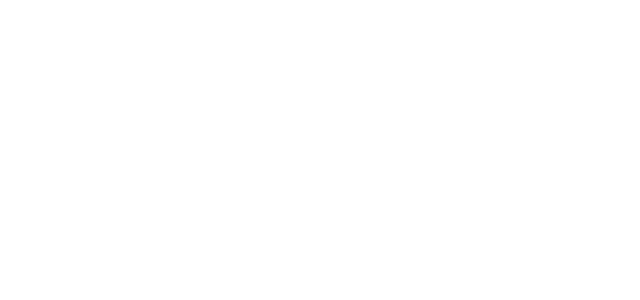
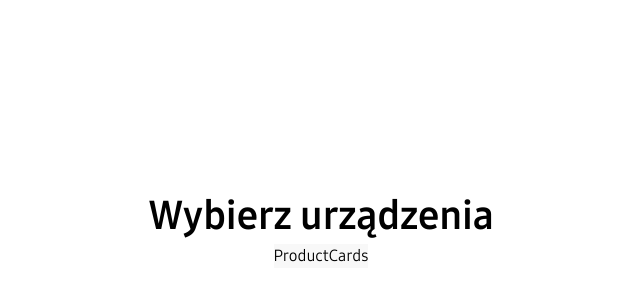
Before and after one commit to Dawken/ProductsFiltering, a React (Create React App) app: page /washing-machines in a window 1280 px wide. Before the commit this address had no page. Shown: the part 172-472 px from the top of the page, without its empty margins (319-959 px from the left). Built offline with nearby package versions, Linux system fonts and the light colour scheme.

Commit message:
refactor: change route and components name from products to washingMachines

```diff
--- a/src/App.tsx
+++ b/src/App.tsx
@@ -1,12 +1,12 @@
 import React from 'react'
 import { BrowserRouter, Routes, Route } from 'react-router-dom'
-import Products from './app/routes/products/products'
+import WashingMachines from './app/routes/washingMachines/washingMachines'
 
 const App = () => {
     return (
         <BrowserRouter>
             <Routes>
-                <Route path='/products' element={<Products />} />
+                <Route path='/washing-machines' element={<WashingMachines />} />
             </Routes>
         </BrowserRouter>
     )
--- a/src/app/routes/products/products.tsx
+++ /dev/null
@@ -1,13 +0,0 @@
-import React from 'react'
-
-const Products = () => {
-    return (
-        <div className='w-full h-full flex justify-center items-center text-sm font-medium text-black font-samsungOne'>
-            <h1 className='font-bold text-[40px] leading-[56px]'>
-                Wybierz urządzenia
-            </h1>
-            <div className='bg-[#F8F8F8]'></div>
-        </div>
-    )
-}
-export default Products
--- /dev/null
+++ b/src/app/routes/washingMachines/washingMachines.tsx
@@ -0,0 +1,17 @@
+import React from 'react'
+import WashingMachinesCards from '../../../features/washingMachines/components/washingMachinesCards/washingMachineCards'
+import { washingMachines } from '../../../features/washingMachines/washingMachinesData'
+
+const WashingMachines = () => {
+    return (
+        <div className='w-full h-full flex flex-col justify-center items-center text-black font-samsungOne'>
+            <h1 className='font-bold text-[40px] leading-[56px]'>
+                Wybierz urządzenia
+            </h1>
+            <div className='bg-[#F8F8F8]'>
+                <WashingMachinesCards washingMachines={washingMachines} />
+            </div>
+        </div>
+    )
+}
+export default WashingMachines
--- /dev/null
+++ b/src/features/washingMachines/components/washingMachinesCards/washingMachineCards.tsx
@@ -0,0 +1,8 @@
+import React from 'react'
+import { Props } from './washingMachines.types'
+
+const WashingMachinesCards = ({ washingMachines }: Props) => {
+    return <div>ProductCards</div>
+}
+
+export default WashingMachinesCards
--- /dev/null
+++ b/src/features/washingMachines/components/washingMachinesCards/washingMachines.types.ts
@@ -0,0 +1,7 @@
+import { WashingMachineType } from '../../washingMachinesData'
+
+type Props = {
+    washingMachines: WashingMachineType[]
+}
+
+export type { Props }
--- /dev/null
+++ b/src/features/washingMachines/washingMachinesData.ts
@@ -0,0 +1,220 @@
+export enum Feature {
+    AddWash = 'Drzwi AddWash™',
+    AIControlPanel = 'Panel AI Control',
+    InverterMotor = 'Silnik inwerterowy',
+    ElectronicDisplay = 'Wyświetlacz elektroniczny',
+    TouchDisplay = 'Wyświetlacz dotykowy',
+}
+
+export type WashingMachineType = {
+    model: string
+    type: string
+    capacity: string
+    color: string
+    dimensions: string
+    features: Feature[]
+    price: number
+    monthlyInstallment: number
+    energyClass: string
+    availability: string[]
+    status: string
+}
+
+export const washingMachines = [
+    {
+        model: 'WW90T754ABT',
+        type: 'Pralka QuickDrive™',
+        capacity: '9 kg',
+        color: 'biała',
+        dimensions: '55 x 60 x 85 cm',
+        features: [
+            Feature.AddWash,
+            Feature.AIControlPanel,
+            Feature.InverterMotor,
+            Feature.ElectronicDisplay,
+        ],
+        price: 3199,
+        monthlyInstallment: 53.31,
+        energyClass: 'A',
+        availability: ['15.09.2022', '21.09.2022'],
+        status: 'Niedostępna',
+    },
+    {
+        model: 'WW10T654DLH',
+        type: 'Pralka EcoBubble™',
+        capacity: '10.5 kg',
+        color: 'biała',
+        dimensions: '55 x 60 x 85 cm',
+        features: [
+            Feature.AddWash,
+            Feature.AIControlPanel,
+            Feature.InverterMotor,
+            Feature.ElectronicDisplay,
+        ],
+        price: 3199,
+        monthlyInstallment: 53.31,
+        energyClass: 'A',
+        availability: ['15.09.2022', '21.09.2022'],
+        status: 'dostępny',
+    },
+    {
+        model: 'WW90T654DLH',
+        type: 'Pralka EcoBubble™',
+        capacity: '9 kg',
+        color: 'biała',
+        dimensions: '55 x 60 x 85 cm',
+        features: [
+            Feature.AddWash,
+            Feature.AIControlPanel,
+            Feature.InverterMotor,
+            Feature.ElectronicDisplay,
+        ],
+        price: 3199,
+        monthlyInstallment: 53.31,
+        energyClass: 'A',
+        availability: ['15.09.2022', '21.09.2022'],
+        status: 'dostępny',
+    },
+    {
+        model: 'WW80T534ABT',
+        type: 'Pralka QuickDrive™',
+        capacity: '8 kg',
+        color: 'biała',
+        dimensions: '55 x 60 x 85 cm',
+        features: [
+            Feature.AddWash,
+            Feature.AIControlPanel,
+            Feature.InverterMotor,
+            Feature.ElectronicDisplay,
+        ],
+        price: 2899,
+        monthlyInstallment: 48.31,
+        energyClass: 'B',
+        availability: ['15.09.2022', '10.10.2022'],
+        status: 'dostępny',
+    },
+    {
+        model: 'WW11T754ABX',
+        type: 'Pralka QuickDrive™',
+        capacity: '11 kg',
+        color: 'czarna',
+        dimensions: '60 x 65 x 85 cm',
+        features: [
+            Feature.AddWash,
+            Feature.AIControlPanel,
+            Feature.InverterMotor,
+            Feature.TouchDisplay,
+        ],
+        price: 3499,
+        monthlyInstallment: 58.31,
+        energyClass: 'A',
+        availability: ['15.09.2022', '10.10.2022'],
+        status: 'dostępny',
+    },
+    {
+        model: 'WW70T554DTW',
+        type: 'Pralka EcoBubble™',
+        capacity: '7 kg',
+        color: 'biała',
+        dimensions: '50 x 55 x 85 cm',
+        features: [
+            Feature.InverterMotor,
+            Feature.AIControlPanel,
+            Feature.ElectronicDisplay,
+        ],
+        price: 2499,
+        monthlyInstallment: 41.65,
+        energyClass: 'C',
+        availability: ['15.09.2022', '25.09.2022'],
+        status: 'dostępny',
+    },
+    {
+        model: 'WW12T684DLX',
+        type: 'Pralka EcoBubble™',
+        capacity: '12 kg',
+        color: 'srebrna',
+        dimensions: '65 x 65 x 85 cm',
+        features: [
+            Feature.AddWash,
+            Feature.InverterMotor,
+            Feature.TouchDisplay,
+            Feature.AIControlPanel,
+        ],
+        price: 3899,
+        monthlyInstallment: 64.98,
+        energyClass: 'A',
+        availability: ['15.09.2022', '05.10.2022'],
+        status: 'Niedostępna',
+    },
+    {
+        model: 'WW90T534DLH',
+        type: 'Pralka QuickDrive™',
+        capacity: '9 kg',
+        color: 'biała',
+        dimensions: '55 x 60 x 85 cm',
+        features: [
+            Feature.AIControlPanel,
+            Feature.InverterMotor,
+            Feature.ElectronicDisplay,
+        ],
+        price: 2999,
+        monthlyInstallment: 49.98,
+        energyClass: 'B',
+        availability: ['15.09.2022', '18.09.2022'],
+        status: 'dostępny',
+    },
+    {
+        model: 'WW85T654DLE',
+        type: 'Pralka EcoBubble™',
+        capacity: '8.5 kg',
+        color: 'biała',
+        dimensions: '55 x 60 x 85 cm',
+        features: [
+            Feature.AddWash,
+            Feature.AIControlPanel,
+            Feature.InverterMotor,
+            Feature.ElectronicDisplay,
+        ],
+        price: 3099,
+        monthlyInstallment: 51.65,
+        energyClass: 'A',
+        availability: ['15.09.2022', '22.09.2022'],
+        status: 'dostępny',
+    },
+    {
+        model: 'WW10T754DLE',
+        type: 'Pralka QuickDrive™',
+        capacity: '10 kg',
+        color: 'biała',
+        dimensions: '55 x 60 x 85 cm',
+        features: [
+            Feature.AddWash,
+            Feature.InverterMotor,
+            Feature.AIControlPanel,
+            Feature.ElectronicDisplay,
+        ],
+        price: 3299,
+        monthlyInstallment: 54.98,
+        energyClass: 'A',
+        availability: ['15.09.2022', '20.09.2022'],
+        status: 'dostępny',
+    },
+    {
+        model: 'WW90T554DLH',
+        type: 'Pralka EcoBubble™',
+        capacity: '9 kg',
+        color: 'czarna',
+        dimensions: '55 x 60 x 85 cm',
+        features: [
+            Feature.AddWash,
+            Feature.AIControlPanel,
+            Feature.InverterMotor,
+            Feature.TouchDisplay,
+        ],
+        price: 3199,
+        monthlyInstallment: 53.31,
+        energyClass: 'A',
+        availability: ['15.09.2022', '25.09.2022'],
+        status: 'dostępny',
+    },
+]
```
